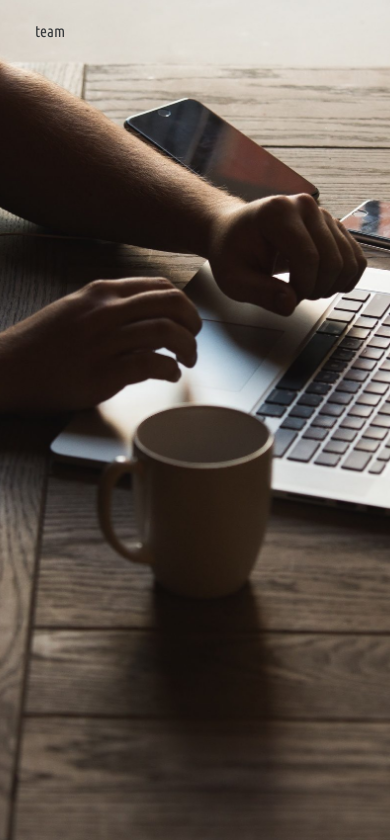
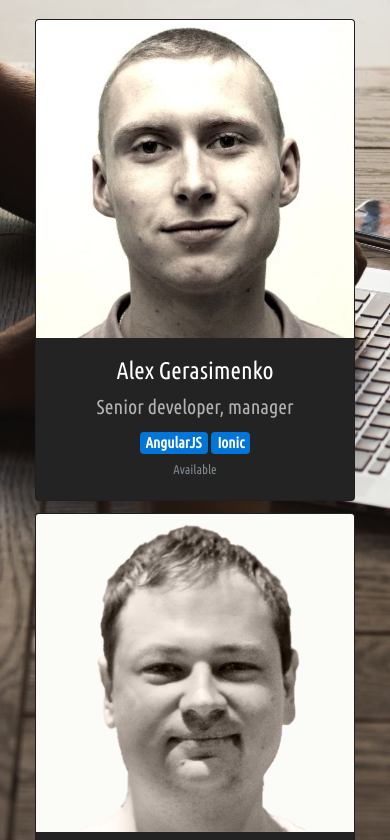
Before and after one commit to HereUA/face, a PHP site: page / in a window 390 px wide. Shown: the part 1765-2605 px from the top of the page. Run offline with PHP 8.4, Linux system fonts and the light colour scheme; some libraries are stand-ins or nearby versions.

Commit message:
Team section

```diff
--- a/public/css/style.css
+++ b/public/css/style.css
@@ -79,6 +79,22 @@ body {
     align-items: center;
 }
 
+.card img{
+    max-width: 100%;
+}
+
+.card.card-inverse{
+    background-color: #232323;
+}
+
+.skills{
+    font-size: 1.25rem;
+}
+
+.skills .badge.badge-primary{
+    background-color: #009FFF;
+}
+
 .cover {
     background-size: cover;
     background-repeat: no-repeat;
--- a/public/index.php
+++ b/public/index.php
@@ -75,27 +75,88 @@
     </section>
 
     <section class="cover" id="service">
-        <section class="container">
-            service
-        </section>
+        <section class="container"></section>
     </section>
 
     <section class="cover" id="team">
         <section class="container">
-            team
+            <div class="row flex-items-xs-center">
+                <div class="col-sm-4 card-deck">
+                    <div class="card text-xs-center card-inverse">
+                        <img class="card-img-top" src="/images/team/alex-gerasimenko.png" alt=">Alex Gerasimenko">
+                        <div class="card-block">
+                            <h4 class="card-title">Alex Gerasimenko</h4>
+                            <h5 class="card-text">
+                                Senior developer, manager
+                            </h5>
+                            <div class="skills">
+                                <span class="tag tag-primary">AngularJS</span>
+                                <span class="tag tag-primary">Ionic</span>
+                            </div>
+                            <p class="card-text"><small class="text-muted">Available</small></p>
+                        </div>
+                    </div>
+                </div>
+            </div>
+            <div class="row flex-items-xs-center">
+                <div class="col-sm-4 card-deck">
+                    <div class="card text-xs-center card-inverse">
+                        <img class="card-img-top" src="/images/team/alex-khaylo.png" alt="Alex Khaylo">
+                        <div class="card-block">
+                            <h4 class="card-title">Alex Khaylo</h4>
+                            <h5 class="card-text">
+                                Senior developer, architect
+                            </h5>
+                            <div class="skills">
+                                <span class="tag tag-primary">React Native</span>
+                                <span class="tag tag-primary">NodeJS</span>
+                            </div>
+                            <p class="card-text"><small class="text-muted">Available</small></p>
+                        </div>
+                    </div>
+                </div>
+                <div class="col-sm-4 card-deck">
+                    <div class="card text-xs-center card-inverse">
+                        <img class="card-img-top" src="/images/team/roman-brazhko.png" alt="Roman Brazhko">
+                        <div class="card-block">
+                            <h4 class="card-title">Roman Brazhko</h4>
+                            <h5 class="card-text">
+                                Senior web developer
+                            </h5>
+                            <div class="skills">
+                                <span class="tag tag-primary">AngularJS</span>
+                            </div>
+                            <p class="card-text"><small class="text-muted">Available</small></p>
+                        </div>
+                    </div>
+                </div>
+                <div class="col-sm-4 card-deck">
+                    <div class="card text-xs-center card-inverse">
+                        <img class="card-img-top" src="/images/team/stanislav-dmitrenko.png" alt="Stanislav Dmitrenko">
+                        <div class="card-block">
+                            <h4 class="card-title">Stanislav Dmitrenko</h4>
+                            <h5 class="card-text">
+                                Senior web developer
+                            </h5>
+                            <div class="skills">
+                                <span class="tag tag-primary">ReactJS</span>
+                                <span class="tag tag-primary">Laravel</span>
+                            </div>
+                            <p class="card-text"><small class="text-muted">Available</small></p>
+                        </div>
+                    </div>
+                </div>
+                <!--todo plus card with form to hire new members-->
+            </div>
         </section>
     </section>
 
     <section class="cover" id="portfolio">
-        <section class="container">
-            portfolio
-        </section>
+        <section class="container"></section>
     </section>
 
     <section class="cover" id="contact-us">
-        <section class="container">
-            contact us
-        </section>
+        <section class="container"></section>
     </section>
 
 </section>
```
Also changed, not shown: public/images/team/alex-gerasimenko.png (added), public/images/team/alex-khaylo.png (added), public/images/team/roman-brazhko.png (added), public/images/team/stanislav-dmitrenko.png (added).
